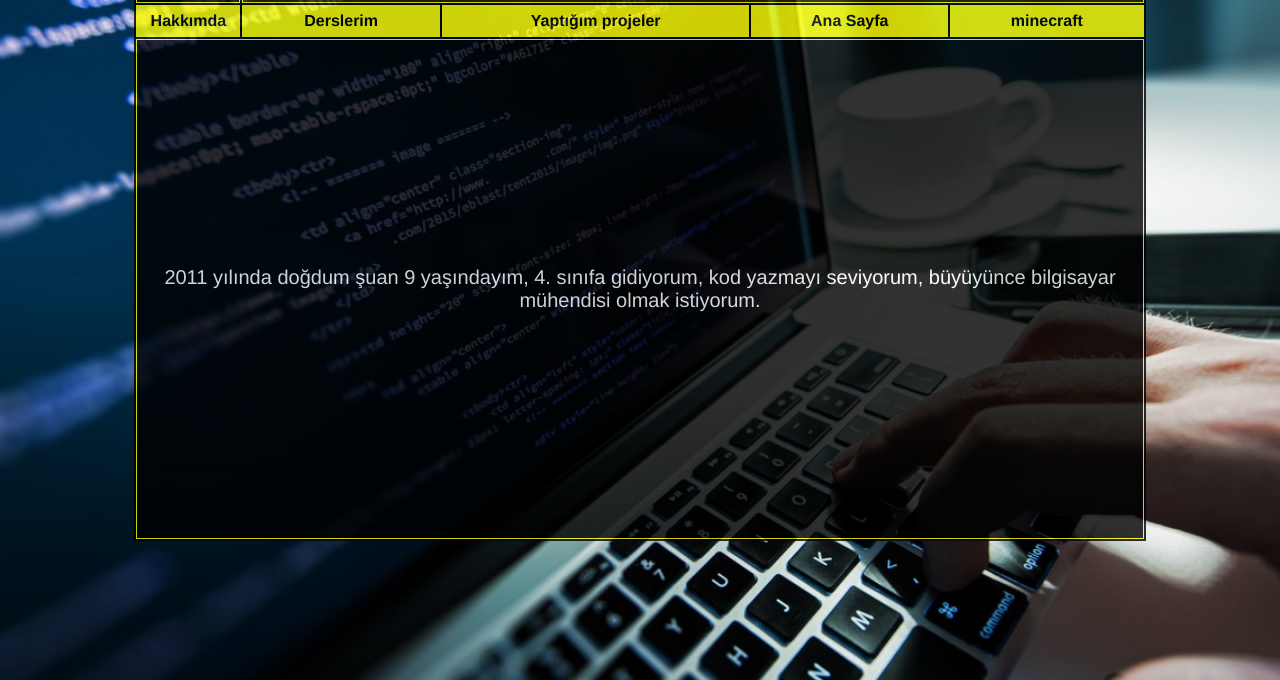
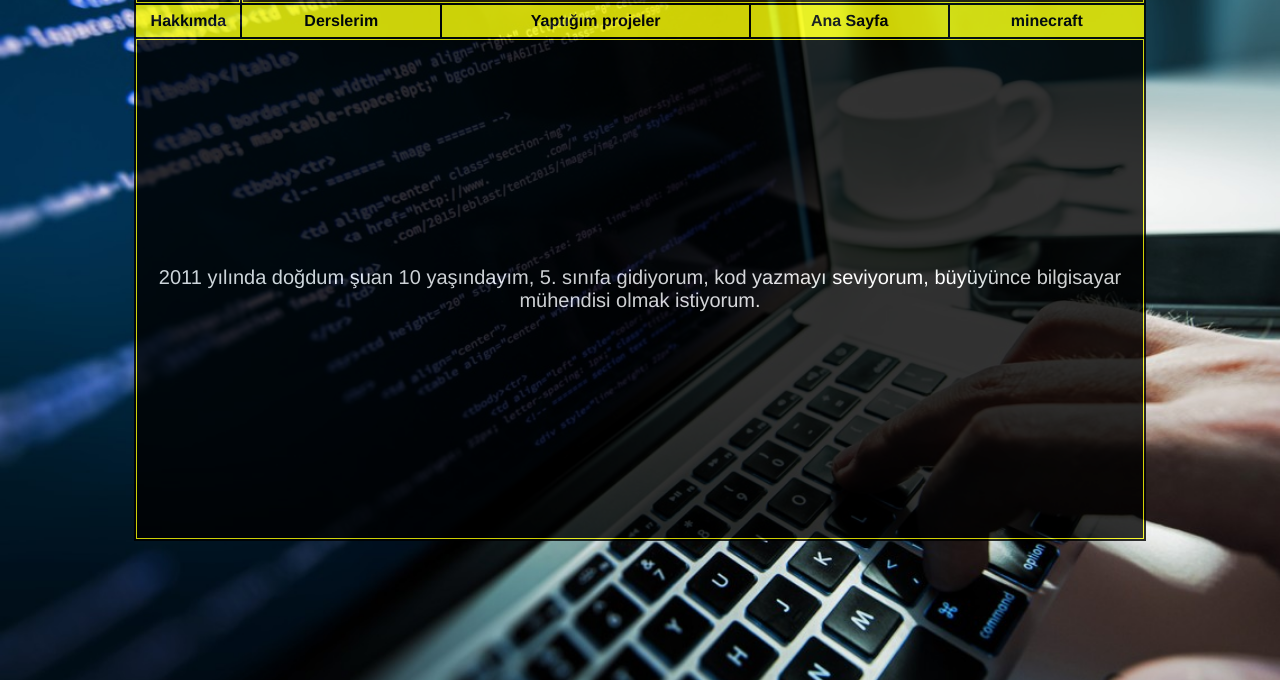
Before and after one commit to mct-studio/my-website, a website: page hakkimda.html in a window 1280 px wide. Shown: the part 120-800 px from the top of the page. Drawn offline with Linux system fonts and the light colour scheme.

Commit message:
age and grade is uptaded

```diff
--- a/hakkimda.html
+++ b/hakkimda.html
@@ -56,7 +56,7 @@
 
         <tr>
             <td colspan="8" height="500" style="text-align: center;" class="content">
-                2011 yılında doğdum şuan 9 yaşındayım, 4. sınıfa gidiyorum, kod yazmayı seviyorum,
+                2011 yılında doğdum şuan 10 yaşındayım, 5. sınıfa gidiyorum, kod yazmayı seviyorum,
                 büyüyünce bilgisayar mühendisi olmak istiyorum.
             </td>
         </tr>
```
